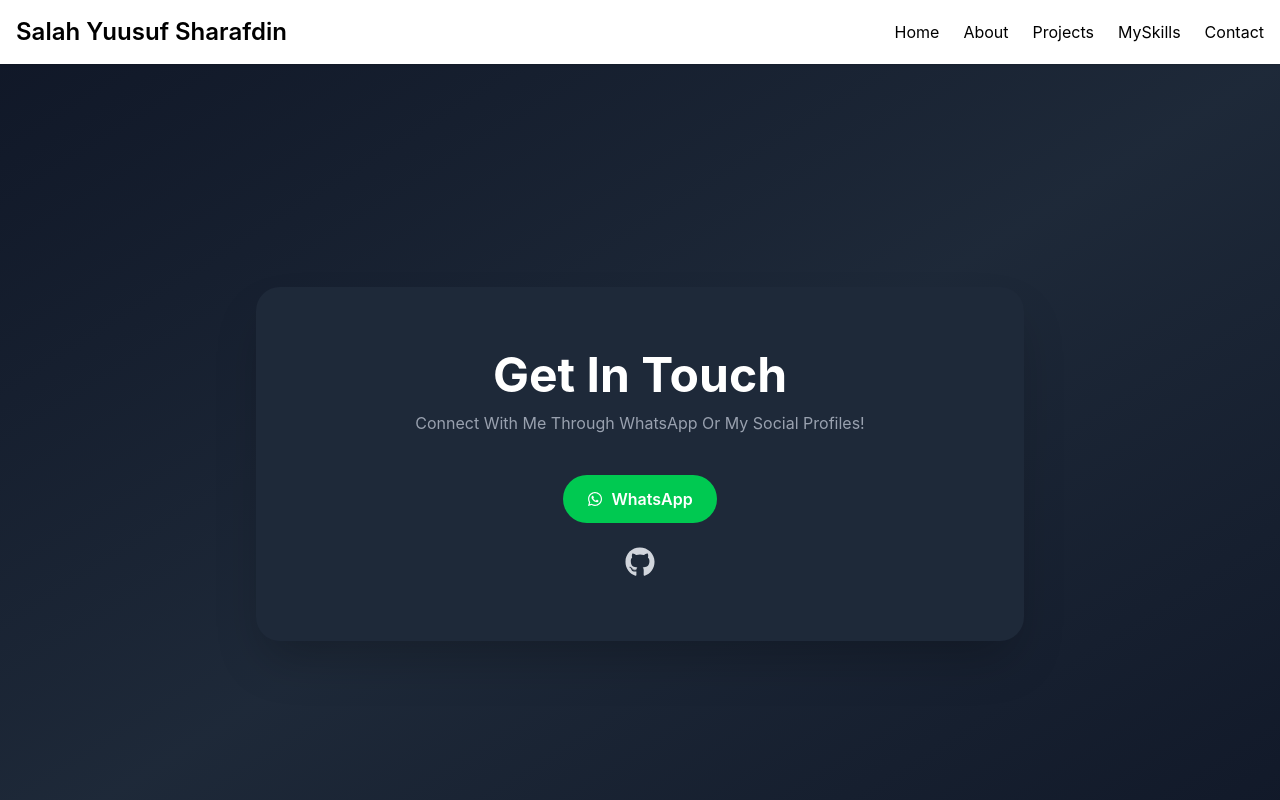
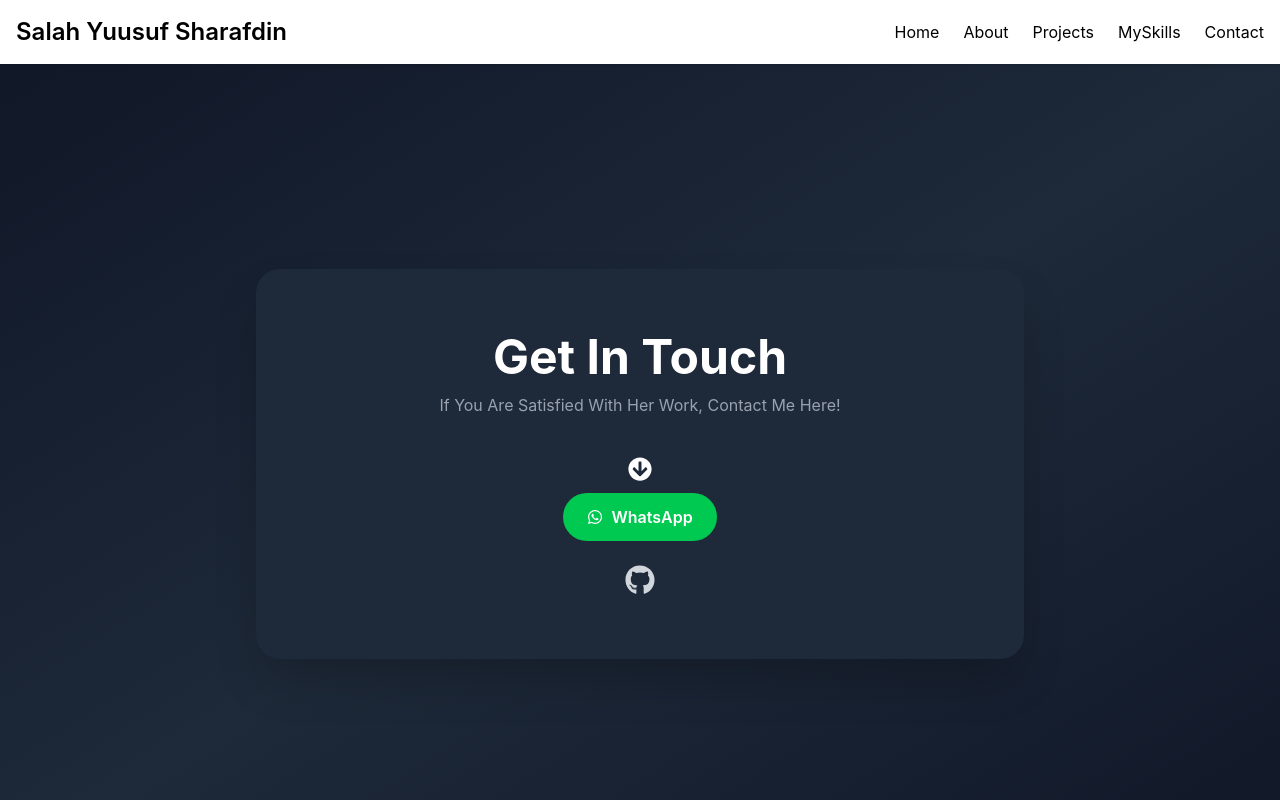
Before and after one commit to salahsharafdin/Salah-Yuusuf-Sharafdin, a React (Vite) app: page /Contact in a window 1280 px wide. Shown: the top 800 px of the page. Built offline with nearby package versions, Linux system fonts and the light colour scheme.

Commit message:
my web profolio

```diff
--- a/src/components/About.jsx
+++ b/src/components/About.jsx
@@ -6,11 +6,11 @@
       <div className="max-w-4xl bg-gray-800 bg-opacity-70 rounded-2xl shadow-lg p-8 flex flex-col md:flex-row items-center md:items-start gap-8">
 
         <div className="flex-shrink-0">
-          <img
+          <a href="https://github.com/salahsharafdin" target="_blank" rel="noopener noreferrer"><img
             src={Hello}
             alt="Profile"
-            className="w-48 h-48 rounded-full object-cover border-4 border-indigo-500 shadow-lg"
-          />
+            className="w-48 h-48 rounded-full object-cover border-4 border-indigo-500 shadow-lg hover:scale-105 transition"
+          /></a>
         </div>
 
         <div className="flex-1 text-center md:text-left">
--- a/src/components/ContactPage.jsx
+++ b/src/components/ContactPage.jsx
@@ -1,5 +1,5 @@
 import React from "react";
-import { FaWhatsapp, FaGithub,} from "react-icons/fa";
+import { FaWhatsapp, FaGithub, FaArrowCircleDown,} from "react-icons/fa";
 
 const ContactPage = () => {
   return (
@@ -8,8 +8,11 @@
 
         <h1 className="text-4xl md:text-5xl font-bold mb-3">Get in Touch</h1>
         <p className="text-gray-400 mb-10">
-          Connect with me through WhatsApp or my social profiles!
+          if you are satisfied with her work, contact me here!
         </p>
+        <div className="flex justify-center mb-3 text-2xl">
+          <FaArrowCircleDown />
+        </div>
 
         <div className="flex justify-center mb-6">
           <a
```
